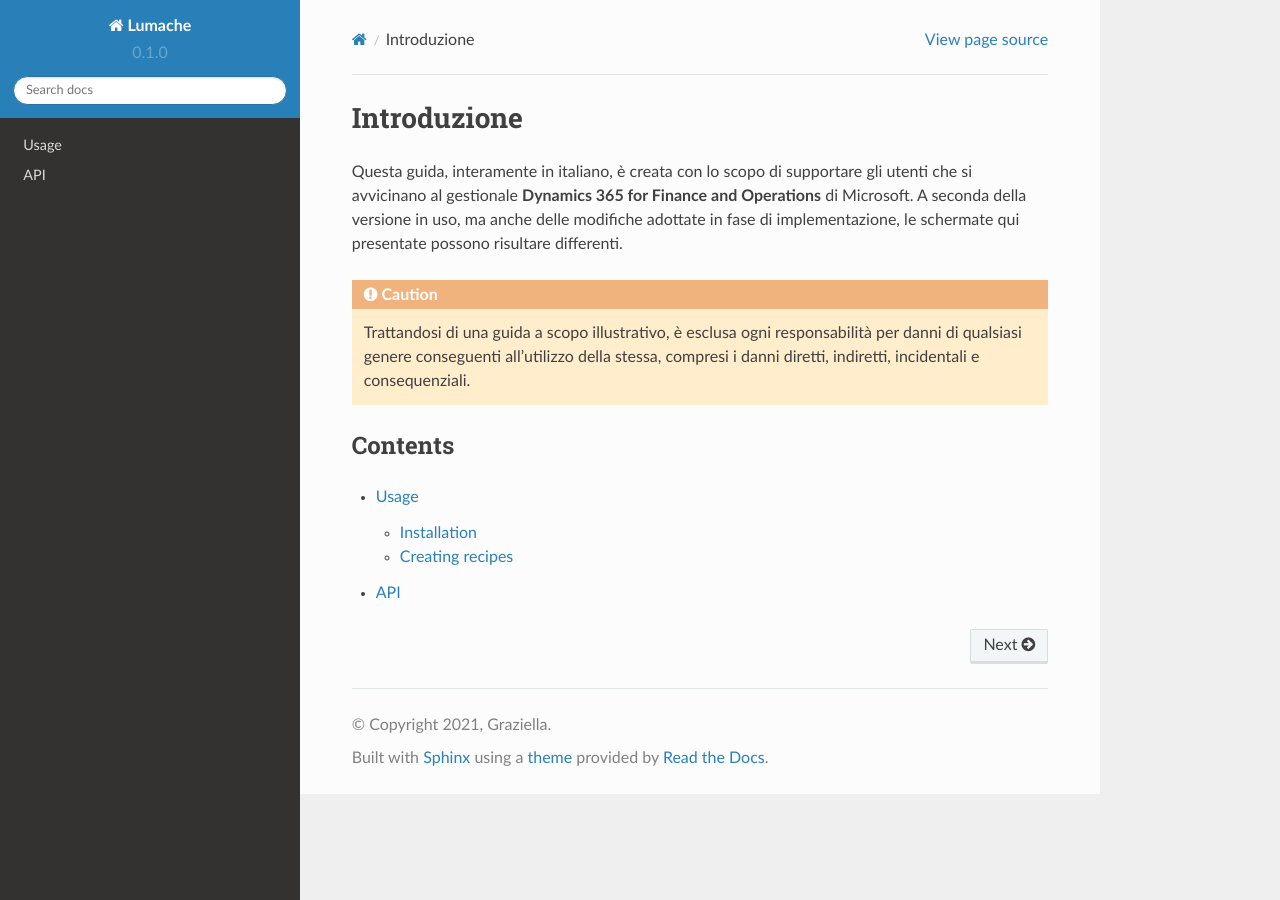
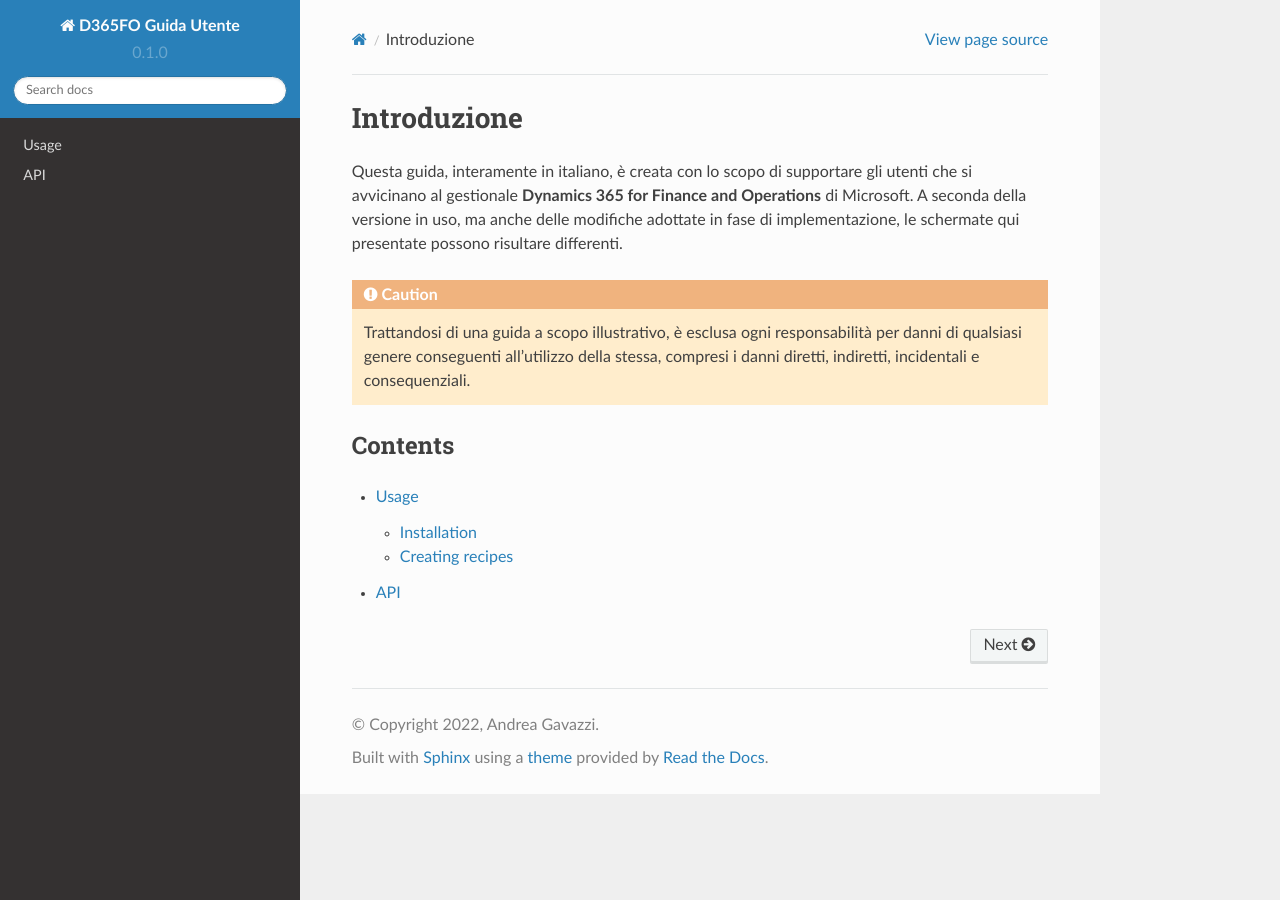
Before and after one commit to andreagavazzi/Dynamics365FO, a Sphinx documentation site: the page built from docs/source/index.rst, in a window 1280 px wide. Built offline with Sphinx 7.4.7 and the Read the Docs theme 2.0.0, drawn with Linux system fonts in a browser that asks for light colours.

Commit message:
Update conf.py

```diff
--- a/docs/source/conf.py
+++ b/docs/source/conf.py
@@ -2,9 +2,9 @@
 
 # -- Project information
 
-project = 'Lumache'
-copyright = '2021, Graziella'
-author = 'Graziella'
+project = 'D365FO Guida Utente'
+copyright = '2022, Andrea Gavazzi'
+author = 'Andrea Gavazzi'
 
 release = '0.1'
 version = '0.1.0'
```
